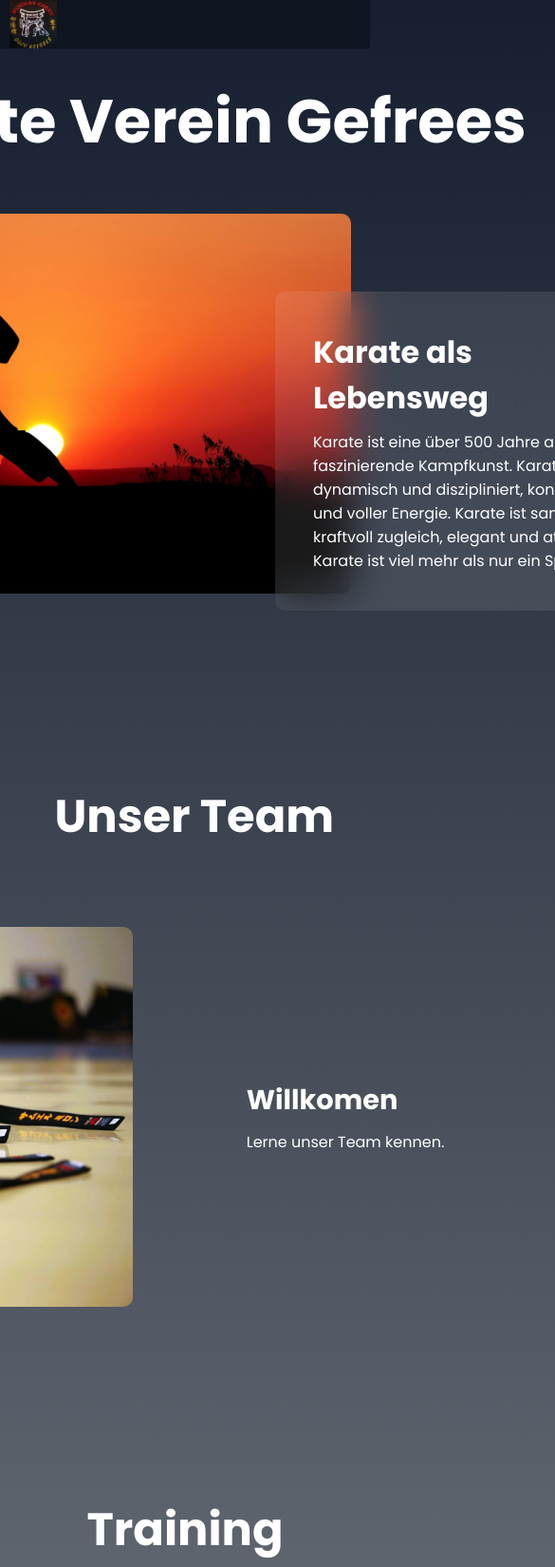
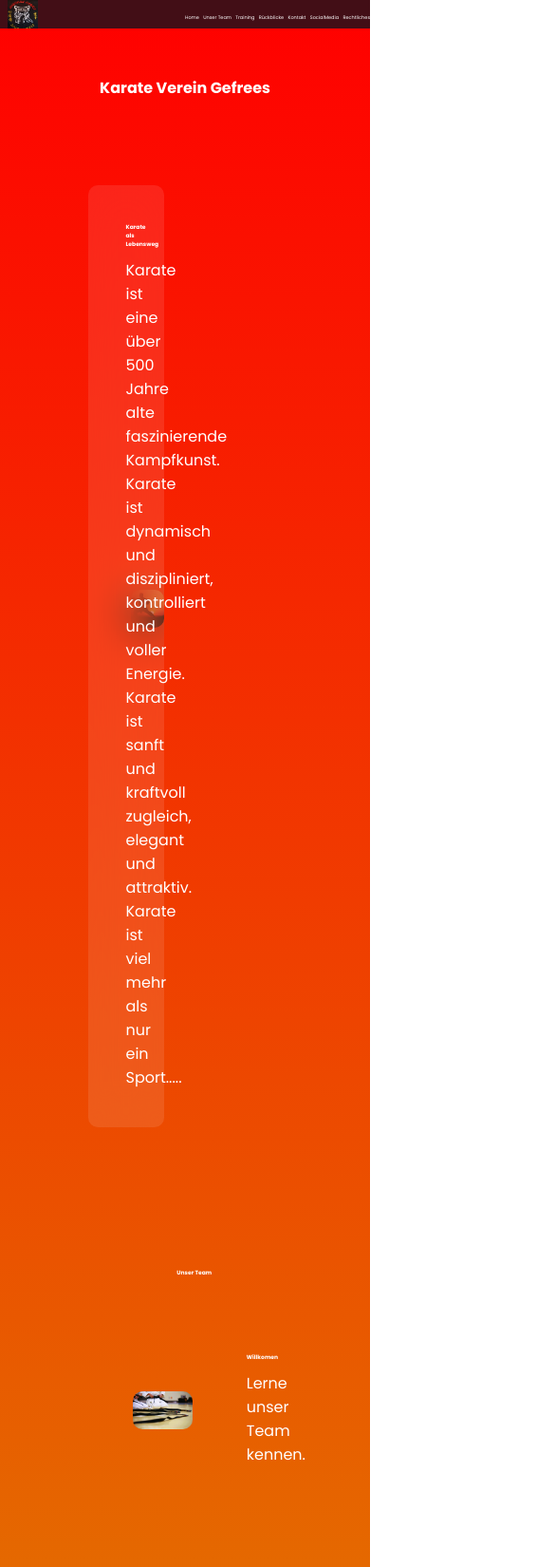
Before and after one commit to yaronrueger/karateWebsite, a plain HTML site: page index.html in a window 390 px wide. Shown: the top 1650 px of the page at 95% size, 585 px wide, since content can reach past the window. Drawn offline with nearby package versions, Linux system fonts and the light colour scheme.

Commit message:
added mediascreen

```diff
--- a/stylesheet.css
+++ b/stylesheet.css
@@ -20,7 +20,6 @@ html{
 }
 
 body{
-    background-color: rgb(18, 18, 18);
     /*Wechsel der Hintergrundfarbe*/
     background-image: linear-gradient(#161f30, #e0e1dd);
     color: white;
@@ -302,3 +301,292 @@ section{
 .fa-youtube{
     color:red;
 }
+
+
+/*----------------------------------------------------------------Handygröße-----------------------------------------------------------------------*/
+@media screen and (max-width: 600px) {
+
+    body{
+        /*Wechsel der Hintergrundfarbe*/
+        background-image: linear-gradient(#ff0000, #bfff00);
+        color: white;
+        /*mind. Größe 100vh->Display groß*/
+        min-height: 100vh;
+        /*kein scrolling nach links oder rechts*/
+        overflow-x: hidden;
+    }
+
+    /*Menüleiste oben*/
+.menu{
+    height: 30px;
+    background-color: #0d131dc7;
+    border-width: 0px;
+    border-color: white;
+    border-style: groove;
+    position: fixed;
+    position: -webkit-fixed;
+    position: -moz-fixed;
+    position: -ms-fixed;
+    position: -o-fixed;
+    width: 100%;
+    z-index: 300;
+    overflow: hidden;
+}
+
+/*Icon links an der Menüleiste*/
+.menu img{
+    width: 40px;
+    padding-left: 1vh;
+
+}
+
+/*Menüelementmenge*/
+.menu ul{
+    list-style: none;
+}
+
+/*Position der Menüelemente*/
+nav{
+    float: right;
+}
+
+/*einzelne Menüelemente*/
+.menu li{
+    display: inline;
+    padding: 0px;
+    font-size: 5px;
+}
+
+/*Links der Menüelemente zu den entsprechenden Inhalten*/
+nav a{
+    text-decoration: none;
+    color: white;
+    display: inline-block;
+    padding-top: 15px
+}
+/*Menüelemente wenn man drauf klickt*/
+nav a:active{
+    font-weight: bold;
+}
+
+/*Menüelemente wenn man drauf hovert*/
+nav a:hover{
+    color: rgb(139, 139, 139);
+}
+/*------------Menü Ende-----------------------*/
+
+/*allgemeine Sectionverhalten*/
+section{
+    position: relative;
+    display: flex;
+    justify-content: center;
+    align-items: center;
+    padding: 80px 100px;
+    color: white;
+}
+
+.firstSection, .secondSection, .secondOneSection, .thirdOneSection, .thirdSection{
+    margin-bottom: 10%;
+}
+
+.secondSection{
+    color: white;
+    margin-left: 5%;
+}
+
+.thirdSection{
+    color: black;
+}
+.thirdOneSection{
+    color: black;
+}
+.fourthSection{
+    color: black;
+    margin-bottom: 17vh;
+}
+
+/*Hauptdiv in der section*/
+.container{
+    position: relative;
+    display: flex;
+    justify-content: center;
+    align-items: center;
+    flex-direction: column;
+}
+
+/*Hauptüberschrift von firstSection*/
+.mainTitle{
+    font-size: 1em;
+    margin-bottom: 40px;
+}
+
+/*Inhalt der Section nach der Hauptüberschrift*/
+.content{
+    position: relative;
+    width: 115px;
+    display: flex;
+    justify-content: center;
+    align-items: center;
+}
+
+/*ImageDiv zum Inhalt aller Section außer firstSection*/
+.content .image{
+    position: relative;
+    width: 80px;
+    height: 40px;
+    overflow: hidden;
+}
+
+/*konkretes Image des Inhalts von allen Section außer firstSection & secondOneSection*/
+.content .image img{
+    z-index: 111;
+    position: absolute;
+    top: 0;
+    left: 0;
+    width: 100%;
+    height: 100%;
+    object-fit:fill;
+    border-radius: 10px;
+}
+.content .imageKontakt img{
+    z-index: 111;
+    position: absolute;
+    top: 0;
+    left: 0;
+    width: 9%;
+    height: 100%;
+    object-fit:contain;
+    border-radius: 10px;
+}
+
+.content .imageTeam{
+    position: relative;
+    width: 70px;
+    height: 40px;
+    overflow: hidden;
+    margin-left: 60px;
+}
+
+.content .imageTeam img{
+    z-index: 111;
+    position: absolute;
+    top: 0;
+    left: 0;
+    width: 90%;
+    height: 100%;
+    object-fit: fill;
+    border-radius: 10px;
+}
+/*ImageDiv der firstSection*/
+.content .imageMain{
+    position: relative;
+    width: 80px;
+    height: 40px;
+    overflow: hidden;
+}
+
+
+/*Image von firstSection*/
+.content .imageMain img{
+    z-index: 111;
+    position: absolute;
+    top: 0;
+    left: 0;
+    width: 100%;
+    height: 100%;
+    object-fit:cover;
+    border-radius: 10px;
+}
+
+/*Infobox von firstSection*/
+.content .infoBox{
+    z-index: 222;
+    background: rgba(255, 255, 255, 0.1);
+    backdrop-filter: blur(20px);
+    padding: 40px;
+    max-width: 40px;
+    border: 0px solid rgba(255, 255, 255, 0.1);
+    border-radius: 10px;
+    transform: translate(-80px, 50px);
+}
+
+/*Überschrift von Infobox in firstSection*/
+.content .infoBox h3{
+    font-size: 0.2em;
+    margin-bottom: 10px;
+}
+
+/*Hauptüberschrift der Sections außer first Section*/
+.sectionTitle{
+    font-size: 0.2em;
+    margin-bottom: 80px;
+}
+
+/*Teilüberschrift secondSection und thirdSection*/
+.infoTitle{
+    font-size: 0.12em;
+    margin-bottom: 10px;
+}
+
+/*infoBox thirdSection*/
+.infoMemorie{
+    width: 70px;
+    margin-left: 50px;
+}
+
+/*infoBox secondSection*/
+.infoBox2{
+    width: 70px;
+    margin-left: 50px;
+}
+
+/*Div der socialMediaLinks*/
+.mediaInfo{
+    width: 40px;
+    margin-left: 50px;
+}
+
+/*listenelemente des SocialMediaLinksDivs*/
+.mediaInfo li{
+    list-style: none;
+    font-size: 0.1em;
+}
+
+/*Links der SocialMedialistenelemente*/
+.mediaInfo li a{
+    color: black;
+    text-decoration: none;
+}
+
+/*Keine Ahnung mehr*/
+.mediaInfo li:not(:last-child){
+    margin-bottom: 50px;
+}
+
+/*Posiion des ersten socialMediaLinks*/
+.mediaInfo li:nth-child(1){
+    padding-left: 0px;
+}
+
+/*Posiion des dritten socialMediaLinks*/
+.mediaInfo li:nth-child(3){
+    padding-left: 10px;
+}
+
+/*Posiion des zweiten socialMediaLinks*/
+.mediaInfo li:nth-child(2){
+    padding-left: 5px;
+}
+
+.fa-facebook{
+    color: blue;
+}
+
+.fa-instagram{
+    color:#833AB4;
+}
+
+.fa-youtube{
+    color:red;
+}
+}
```
Also changed, not shown: 1 other file.
